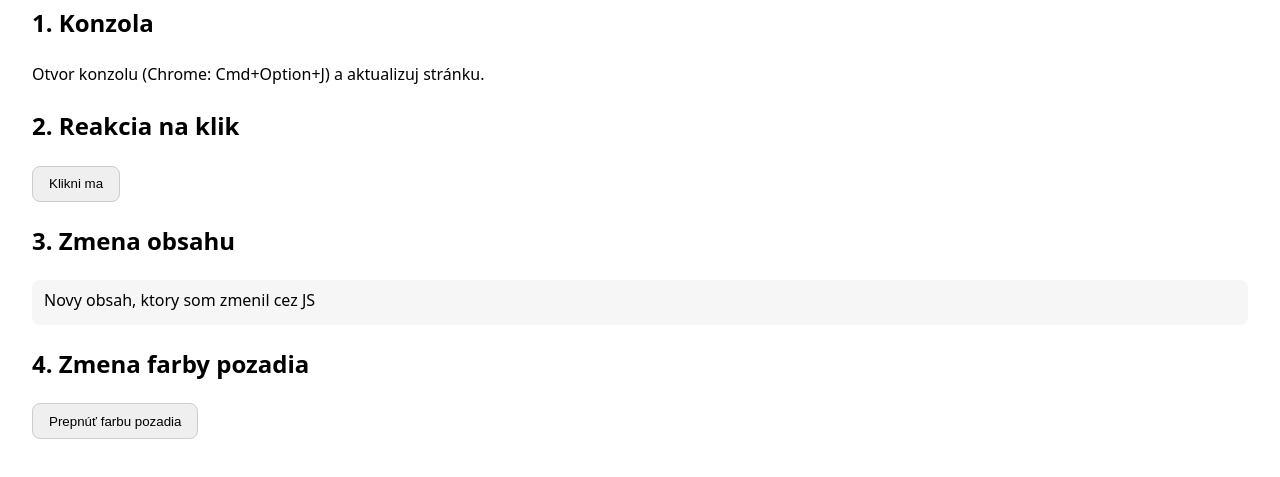
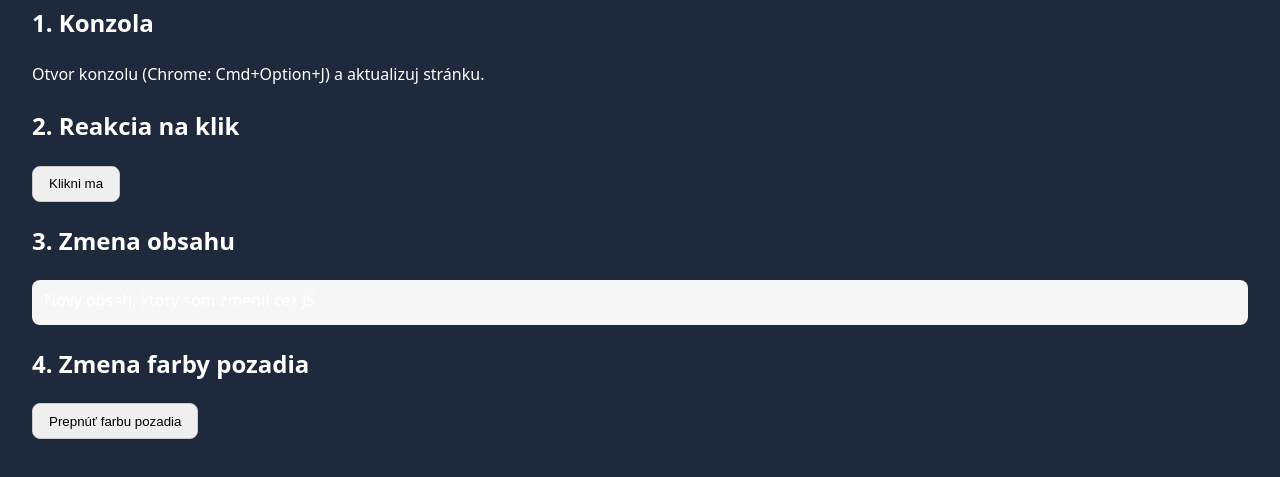
Before and after one commit to flashayy/3.-rocnik, a plain HTML site: page WEB/JavaScript/JS-uvod/index.html in a window 1280 px wide. Both pictures are taken after a click on the button "Klikni ma". Shown: the part 101-578 px from the top of the page. Drawn offline with Linux system fonts and the light colour scheme.

Commit message:
koniec hodiny

```diff
--- a/WEB/JavaScript/JS-uvod/assets/js/script.js
+++ b/WEB/JavaScript/JS-uvod/assets/js/script.js
@@ -7,5 +7,6 @@ const text = document.getElementById("text")
 if (btn && text){
     btn.addEventListener("click", () => {
         text.textContent = "Novy obsah, ktory som zmenil cez JS";
+        document.body.classList.toggle("alt-bg");
     })
 }
--- a/WEB/JavaScript/JS-uvod/index.html
+++ b/WEB/JavaScript/JS-uvod/index.html
@@ -5,7 +5,7 @@
     <meta charset="utf-8" />
     <meta name="viewport" content="width=device-width, initial-scale=1" />
     <title>00 · Úvod do JavaScriptu</title>
-    <link rel="stylesheet" href="./assets/css/style.css" />
+    <link rel="stylesheet" href="assets/css/style.css" />
 </head>
 
 <body>
```
